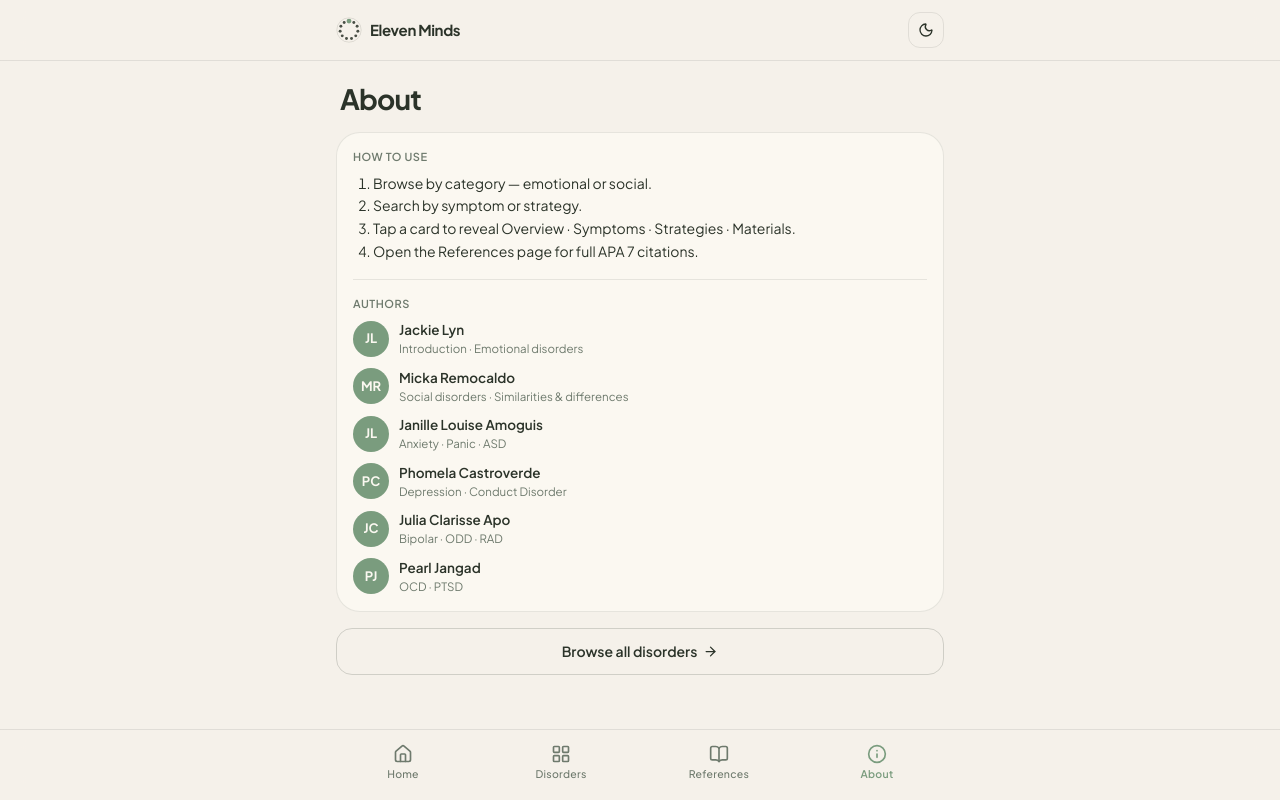
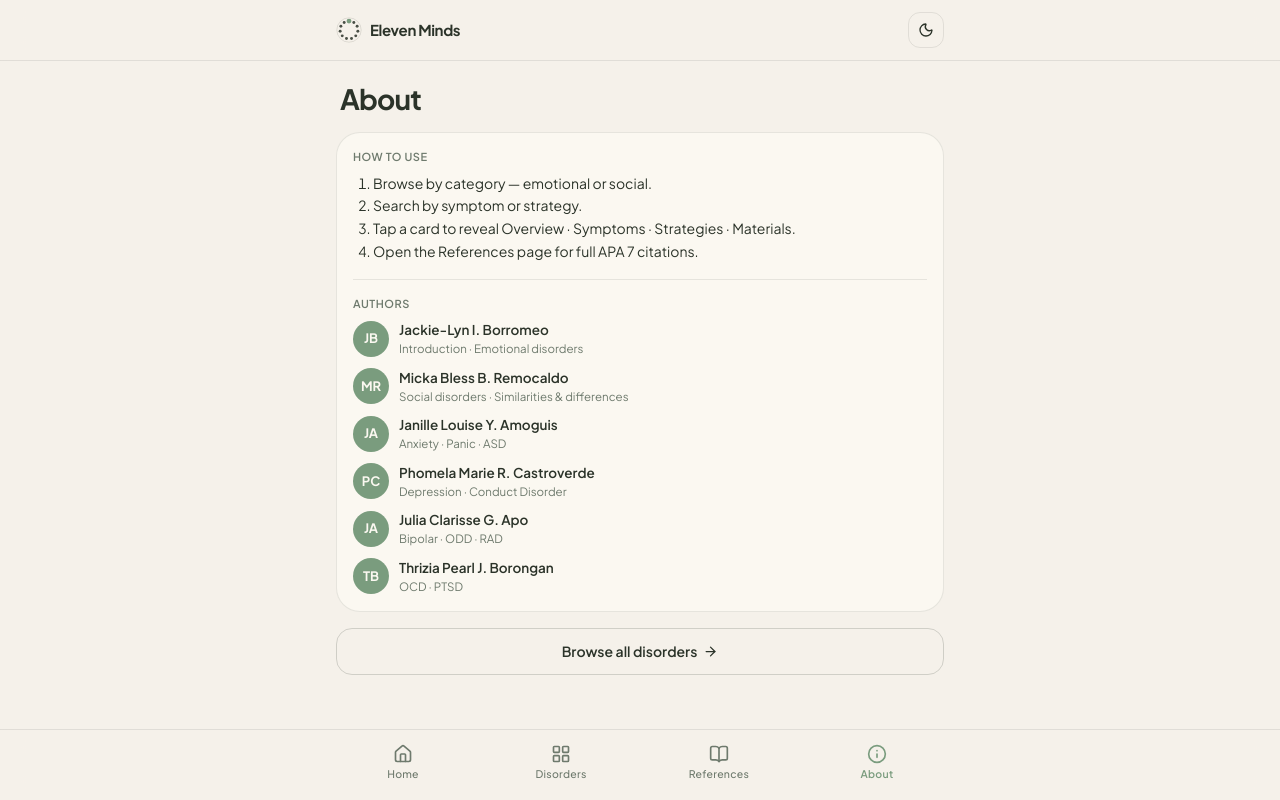
Before and after one commit to Uyaaan/Social-Emotional-Disorders, a React (Vite) app: page /about in a window 1280 px wide. Built offline with nearby package versions, Linux system fonts and the light colour scheme.

Commit message:
Use full author names with cleaner initials and add two references

```diff
--- a/src/components/AboutScreen/AboutScreen.jsx
+++ b/src/components/AboutScreen/AboutScreen.jsx
@@ -2,12 +2,12 @@ import { Link } from 'react-router-dom'
 import { ArrowRight } from 'lucide-react'
 
 const AUTHORS = [
-  { n: 'Jackie Lyn', r: 'Introduction · Emotional disorders' },
-  { n: 'Micka Remocaldo', r: 'Social disorders · Similarities & differences' },
-  { n: 'Janille Louise Amoguis', r: 'Anxiety · Panic · ASD' },
-  { n: 'Phomela Castroverde', r: 'Depression · Conduct Disorder' },
-  { n: 'Julia Clarisse Apo', r: 'Bipolar · ODD · RAD' },
-  { n: 'Pearl Jangad', r: 'OCD · PTSD' },
+  { n: 'Jackie-Lyn I. Borromeo', r: 'Introduction · Emotional disorders' },
+  { n: 'Micka Bless B. Remocaldo', r: 'Social disorders · Similarities & differences' },
+  { n: 'Janille Louise Y. Amoguis', r: 'Anxiety · Panic · ASD' },
+  { n: 'Phomela Marie R. Castroverde', r: 'Depression · Conduct Disorder' },
+  { n: 'Julia Clarisse G. Apo', r: 'Bipolar · ODD · RAD' },
+  { n: 'Thrizia Pearl J. Borongan', r: 'OCD · PTSD' },
 ]
 
 export default function AboutScreen() {
@@ -37,7 +37,10 @@ export default function AboutScreen() {
             {AUTHORS.map((p) => (
               <div key={p.n} className="flex items-center gap-2.5">
                 <div className="flex h-9 w-9 shrink-0 items-center justify-center rounded-full bg-accent font-display text-[13px] font-bold text-accent-fg">
-                  {p.n.split(' ').map((x) => x[0]).join('').slice(0, 2)}
+                  {(() => {
+                    const parts = p.n.split(' ')
+                    return (parts[0][0] + parts[parts.length - 1][0]).toUpperCase()
+                  })()}
                 </div>
                 <div className="min-w-0">
                   <div className="text-[13.5px] font-semibold text-ink">{p.n}</div>
--- a/src/data/disorderMeta.js
+++ b/src/data/disorderMeta.js
@@ -21,6 +21,7 @@ export const disorderMeta = {
     illo: 'rain',
     references: [
       'Mayo Clinic. (2026, March 14). Depression (major depressive disorder)—Symptoms and causes. https://www.mayoclinic.org/diseases-conditions/depression/symptoms-causes/syc-20356007',
+      'World Health Organization: WHO & World Health Organization: WHO. (2025, August 29). Depressive disorder (depression). https://www.who.int/news-room/fact-sheets/detail/depression',
     ],
   },
   bipolar: {
@@ -80,6 +81,7 @@ export const disorderMeta = {
     illo: 'jag',
     references: [
       'Cleveland Clinic. (2025, December 16). Conduct disorder. https://my.clevelandclinic.org/health/diseases/23924-conduct-disorder',
+      'Sagar, R., Patra, B., & Patil, V. (2019). Clinical practice guidelines for the management of conduct disorder. Indian Journal of Psychiatry, 61(8), 270. https://doi.org/10.4103/psychiatry.indianjpsychiatry_539_18',
     ],
   },
   odd: {
```
